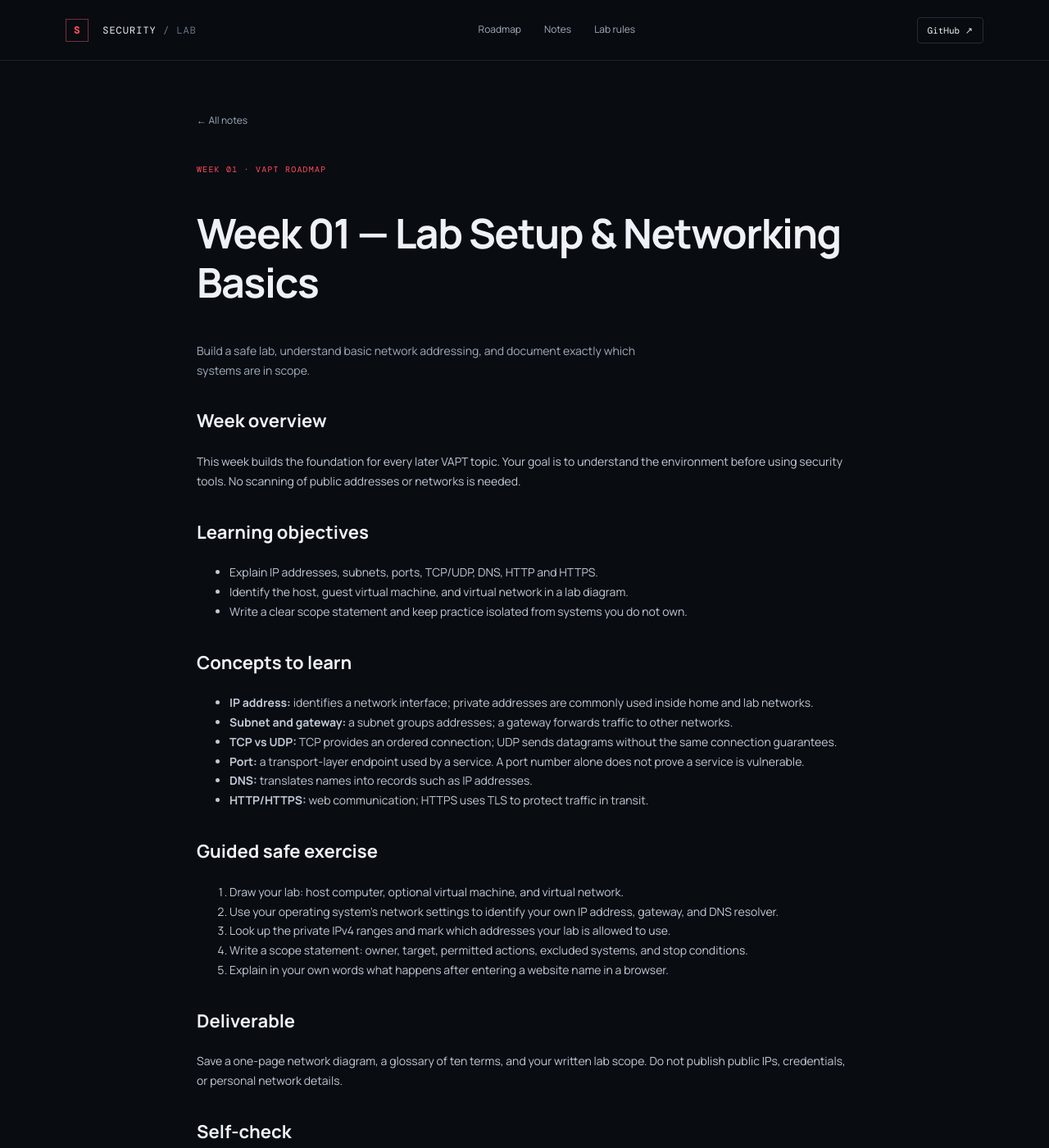
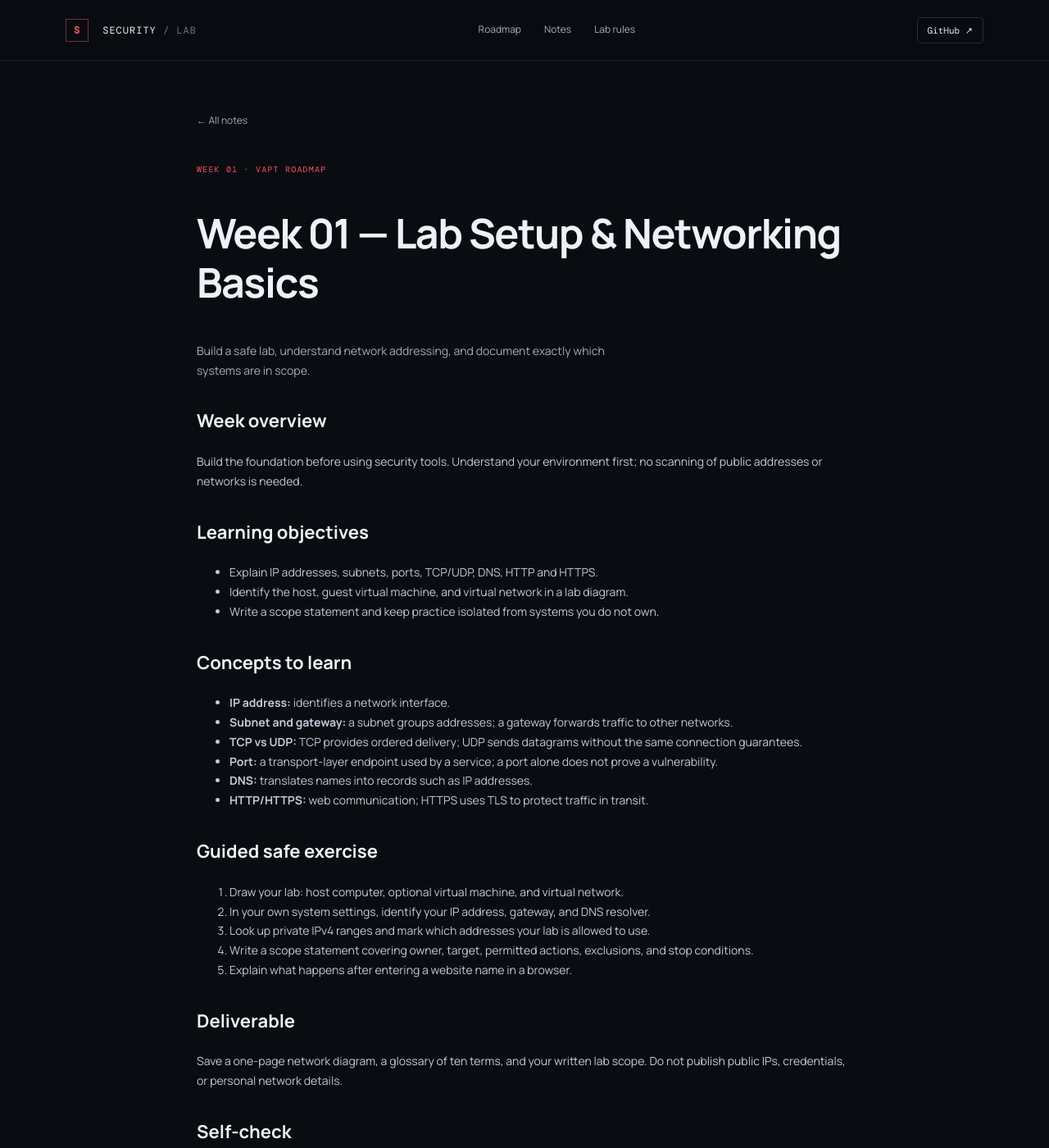
Before and after one commit to Learning-No/Cybersecurity-Learning-Lab, a Jekyll site: the page built from _notes/week-01-lab-setup.md, in a window 1280 px wide and 1400 px high. Shown: the whole window at 82% size. Built offline with Jekyll 4.4.1, drawn with Linux system fonts in a browser that asks for light colours; some of the changed text lies outside the part shown.

```diff
--- a/_notes/week-01-lab-setup.md
+++ b/_notes/week-01-lab-setup.md
@@ -3,32 +3,32 @@
 week: "WEEK 01"
 track: "VAPT ROADMAP"
 level: "Beginner"
-summary: "Build a safe lab, understand basic network addressing, and document exactly which systems are in scope."
+summary: "Build a safe lab, understand network addressing, and document exactly which systems are in scope."
 date: 2026-10-24
 ---
 
 ## Week overview
-This week builds the foundation for every later VAPT topic. Your goal is to understand the environment before using security tools. No scanning of public addresses or networks is needed.
+Build the foundation before using security tools. Understand your environment first; no scanning of public addresses or networks is needed.
 
 ## Learning objectives
 - Explain IP addresses, subnets, ports, TCP/UDP, DNS, HTTP and HTTPS.
 - Identify the host, guest virtual machine, and virtual network in a lab diagram.
-- Write a clear scope statement and keep practice isolated from systems you do not own.
+- Write a scope statement and keep practice isolated from systems you do not own.
 
 ## Concepts to learn
-- **IP address:** identifies a network interface; private addresses are commonly used inside home and lab networks.
+- **IP address:** identifies a network interface.
 - **Subnet and gateway:** a subnet groups addresses; a gateway forwards traffic to other networks.
-- **TCP vs UDP:** TCP provides an ordered connection; UDP sends datagrams without the same connection guarantees.
-- **Port:** a transport-layer endpoint used by a service. A port number alone does not prove a service is vulnerable.
+- **TCP vs UDP:** TCP provides ordered delivery; UDP sends datagrams without the same connection guarantees.
+- **Port:** a transport-layer endpoint used by a service; a port alone does not prove a vulnerability.
 - **DNS:** translates names into records such as IP addresses.
 - **HTTP/HTTPS:** web communication; HTTPS uses TLS to protect traffic in transit.
 
 ## Guided safe exercise
 1. Draw your lab: host computer, optional virtual machine, and virtual network.
-2. Use your operating system's network settings to identify your own IP address, gateway, and DNS resolver.
-3. Look up the private IPv4 ranges and mark which addresses your lab is allowed to use.
-4. Write a scope statement: owner, target, permitted actions, excluded systems, and stop conditions.
-5. Explain in your own words what happens after entering a website name in a browser.
+2. In your own system settings, identify your IP address, gateway, and DNS resolver.
+3. Look up private IPv4 ranges and mark which addresses your lab is allowed to use.
+4. Write a scope statement covering owner, target, permitted actions, exclusions, and stop conditions.
+5. Explain what happens after entering a website name in a browser.
 
 ## Deliverable
 Save a one-page network diagram, a glossary of ten terms, and your written lab scope. Do not publish public IPs, credentials, or personal network details.
@@ -45,5 +45,5 @@
 - [ ] I know to stop if a target or permission is unclear.
 
 ## Further reading
-- [Cloudflare Learning Center — What is an IP address?](https://www.cloudflare.com/learning/network-layer/what-is-an-ip-address/)
+- [Cloudflare Learning Center — IP addresses](https://www.cloudflare.com/learning/network-layer/what-is-an-ip-address/)
 - [MDN — How the Web works](https://developer.mozilla.org/en-US/docs/Learn/Getting_started_with_the_web/How_the_Web_works)
```
Also changed, not shown: other parts of _notes/week-01-lab-setup.md (+1 -1 lines).
